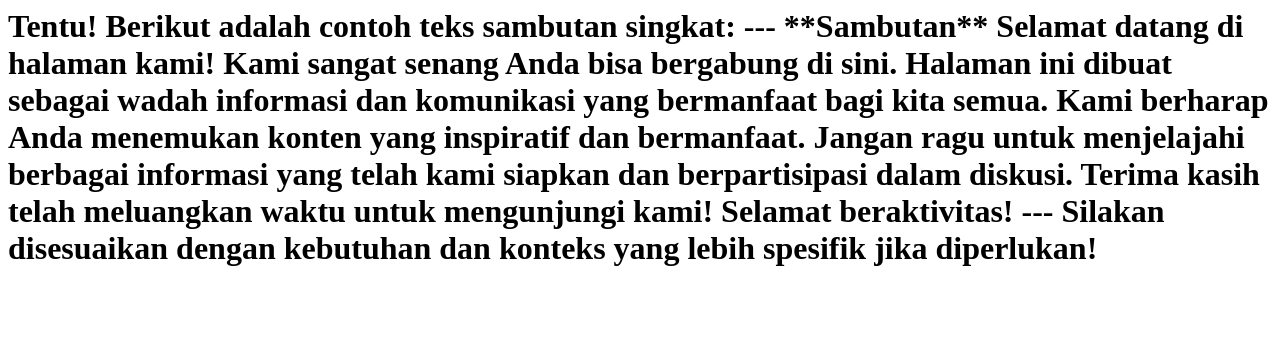
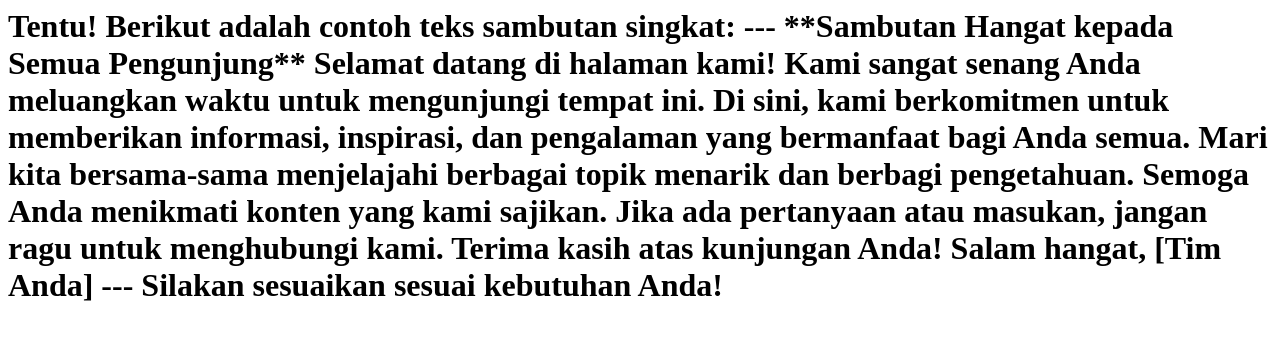
Before and after one commit to aziz-nuri/deep, a plain HTML site: page index.html in a window 1280 px wide. Drawn offline with Linux system fonts and the light colour scheme.

Commit message:
deploy: 3ea9404cd862013be7b03f9e978eb7f8bec27cbe

```diff
--- a/index.html
+++ b/index.html
@@ -2,12 +2,15 @@
 
 ---
 
-**Sambutan**
+**Sambutan Hangat kepada Semua Pengunjung**
 
-Selamat datang di halaman kami! Kami sangat senang Anda bisa bergabung di sini. Halaman ini dibuat sebagai wadah informasi dan komunikasi yang bermanfaat bagi kita semua. Kami berharap Anda menemukan konten yang inspiratif dan bermanfaat. Jangan ragu untuk menjelajahi berbagai informasi yang telah kami siapkan dan berpartisipasi dalam diskusi. Terima kasih telah meluangkan waktu untuk mengunjungi kami!
+Selamat datang di halaman kami! Kami sangat senang Anda meluangkan waktu untuk mengunjungi tempat ini. Di sini, kami berkomitmen untuk memberikan informasi, inspirasi, dan pengalaman yang bermanfaat bagi Anda semua. Mari kita bersama-sama menjelajahi berbagai topik menarik dan berbagi pengetahuan.
 
-Selamat beraktivitas!
+Semoga Anda menikmati konten yang kami sajikan. Jika ada pertanyaan atau masukan, jangan ragu untuk menghubungi kami. Terima kasih atas kunjungan Anda!
+
+Salam hangat,
+[Tim Anda]
 
 ---
 
-Silakan disesuaikan dengan kebutuhan dan konteks yang lebih spesifik jika diperlukan!</h1>
+Silakan sesuaikan sesuai kebutuhan Anda!</h1>
```
